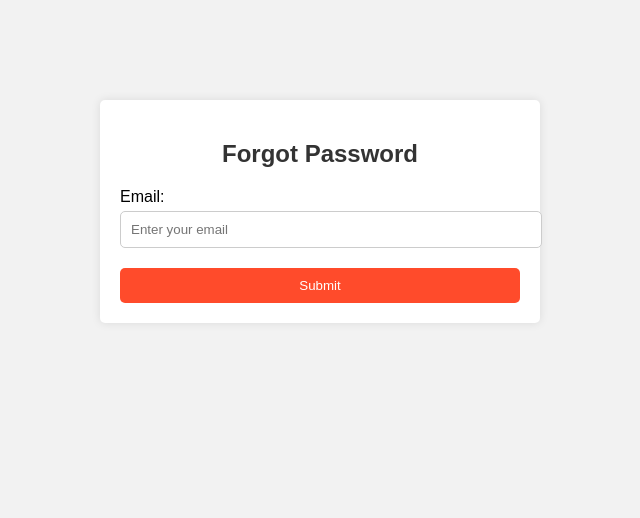
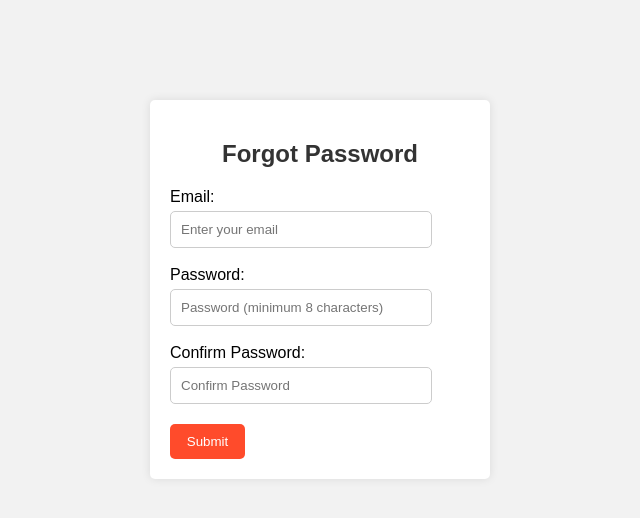
Before and after one commit to ad-abir/SmartCard-v2, a PHP site: page /forgot_pass.php in a window 1280 px wide. Shown: the top 518 px of the page, without its empty margins (320-960 px from the left). Run offline with PHP 8.4, Linux system fonts and the light colour scheme.

Commit message:
small changes

```diff
--- a/forgot_pass.css
+++ b/forgot_pass.css
@@ -6,7 +6,7 @@ body {
 }
 
 .container {
-    max-width: 400px;
+    max-width: 300px;
     margin: 100px auto;
     background-color: #fff;
     padding: 20px;
@@ -28,17 +28,18 @@ label {
     margin-bottom: 5px;
 }
 
-input[type="email"] {
-    width: 100%;
+.email_field, .change_pass, .confirm_change_pass {
+    width: 80%;
     padding: 10px;
     border: 1px solid #ccc;
     border-radius: 5px;
 }
 
-button {
-    width: 100%;
+.submit_btn {
+    width: 25%;
     padding: 10px;
     background-color: #ff4b2b;
+    align-items: center;
     color: #fff;
     border: none;
     border-radius: 5px;
@@ -51,9 +52,9 @@ button:hover {
     transition: 0.5s ease;
 }
 
-@media screen and (max-width: 480px) {
+/* @media screen and (max-width: 480px) {
     .container {
         margin: 50px auto;
         padding: 10px;
     }
-}
+} */
--- a/forgot_pass.php
+++ b/forgot_pass.php
@@ -13,9 +13,13 @@
         <form action="#" method="post">
             <div class="form-group">
                 <label for="email">Email:</label>
-                <input type="email" id="email" name="email" placeholder="Enter your email" required>
+                <input class="email_field" type="email" id="email" name="email" placeholder="Enter your email" required="">
+                <label for="email"><br>Password:</label>
+                <input class="change_pass" type="password" name="pass" placeholder="Password (minimum 8 characters)" required="">
+                <label for="email"><br>Confirm Password:</label>
+                <input class="confirm_change_pass" type="password" name="confirm_pass" placeholder="Confirm Password" required="">
             </div>
-            <button type="submit">Submit</button>
+            <button class="submit_btn" type="submit">Submit</button>
         </form>
     </div>
 </body>
```
